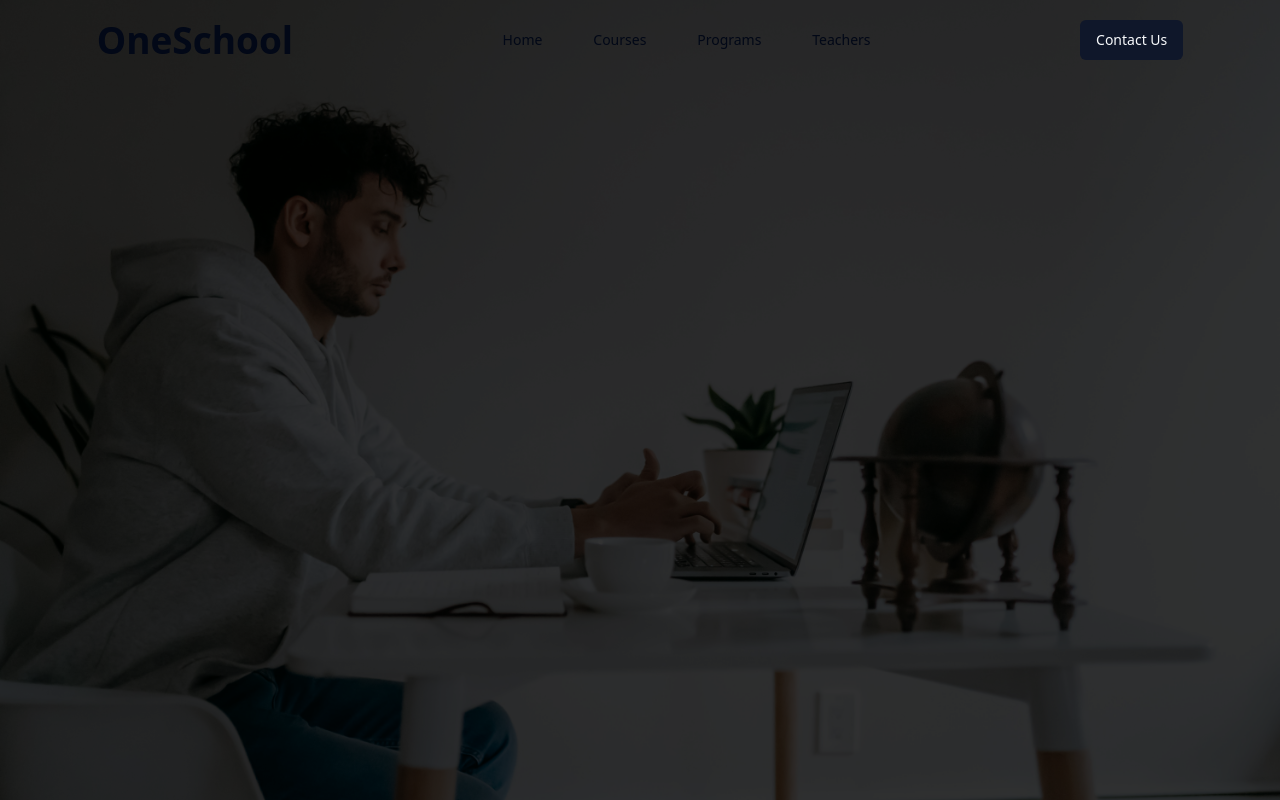
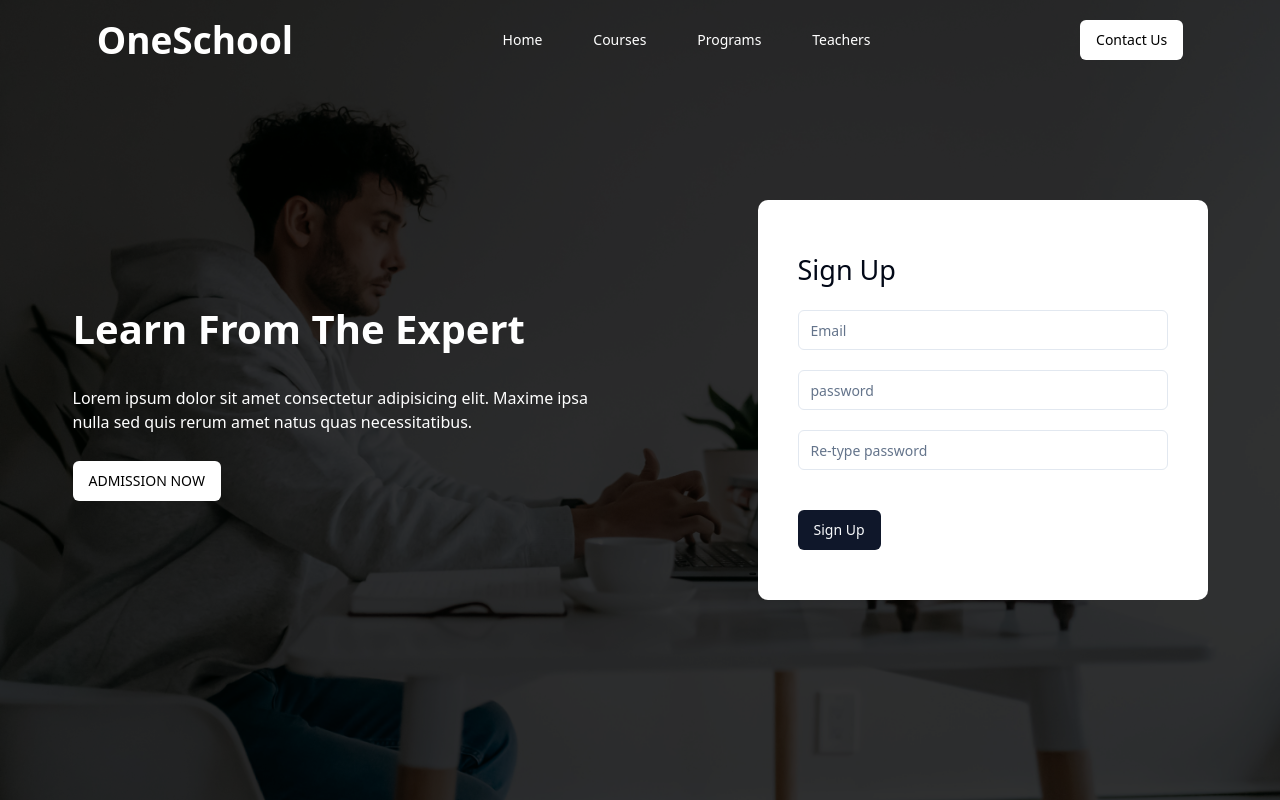
Before and after one commit to MohamedSaberChkiri/OneSchool, a React (Vite) app: page / in a window 1280 px wide. Built offline with nearby package versions, Linux system fonts and the light colour scheme.

Commit message:
home finished

```diff
--- a/src/App.css
+++ b/src/App.css
@@ -35,6 +35,10 @@
     background-size: cover;
     background-position: center;
     background-repeat: no-repeat;
+    display: flex;
+    align-items: center;
+    justify-content: space-around;
+    flex-wrap: wrap;
 
 }
 .home-container::before {
@@ -47,3 +51,40 @@
     background-color: rgba(0, 0, 0, 0.8); /* Change the color and opacity here */
     z-index: 1; /* Adjust the z-index as needed */
   }
+
+
+  .signup-container{
+    position: relative;
+    width: 450px;
+    height: 400px;
+    display: flex;
+    flex-direction: column;
+    align-items: flex-start;
+    justify-content: space-around;
+    padding: 40px;
+    z-index: 2;
+    background: white;
+    border-radius: 10px;
+  }
+
+  .signup-text{
+    font-size: 27px;
+  }
+
+  .home-text-container{
+    position: relative;
+    z-index: 2;
+    color: white;
+    width: 540px;
+    height: 230px;
+
+    display: flex;
+    flex-direction: column;
+    justify-content: space-around;
+    align-items: flex-start;
+
+  }
+  .home-text-container h1{
+    font-size: 40px;
+    font-weight: bold;
+  }
--- a/src/MyComponents/Header.jsx
+++ b/src/MyComponents/Header.jsx
@@ -5,15 +5,15 @@ import '../App.css'
 function Header() {
   return (
     <div className='Header-container'>
-        <div className="logo">OneSchool</div>
+        <div className="logo text-white">OneSchool</div>
         <div className="buttons">
-            <Button variant="ghost">Home</Button>
-            <Button variant="ghost">Courses</Button>
-            <Button variant="ghost">Programs</Button>
-            <Button variant="ghost">Teachers</Button>
+            <Button variant="ghost" className="text-white">Home</Button>
+            <Button variant="ghost" className="text-white">Courses</Button>
+            <Button variant="ghost" className="text-white">Programs</Button>
+            <Button variant="ghost" className="text-white">Teachers</Button>
         </div>
         <div className="contactus">
-            <Button>Contact Us</Button>
+            <Button className='bg-white text-black hover:text-white' >Contact Us</Button>
         </div>
 
 
--- a/src/MyComponents/Home.jsx
+++ b/src/MyComponents/Home.jsx
@@ -1,6 +1,8 @@
 import React from 'react'
 import '../App.css'
 import Header from './Header'
+import SignUp from './SignUp'
+import HomeText from './HomeText'
 
 
 function Home() {
@@ -8,6 +10,9 @@ function Home() {
     <div className='home-container'>
 
         <Header/>
+        <HomeText/>
+        <SignUp/>
+
 
     </div>
   )
--- a/src/MyComponents/HomeText.jsx
+++ b/src/MyComponents/HomeText.jsx
@@ -0,0 +1,17 @@
+import { Button } from '@/components/ui/button'
+import React from 'react'
+import '../App.css'
+
+function HomeText() {
+  return (
+    <div className='home-text-container'>
+
+        <h1>Learn From The Expert</h1>
+        <p>Lorem ipsum dolor sit amet consectetur adipisicing elit. Maxime ipsa nulla sed quis rerum amet natus quas necessitatibus.</p>
+        <Button className="bg-white text-black hover:text-white">ADMISSION NOW</Button>
+
+    </div>
+  )
+}
+
+export default HomeText
--- a/src/MyComponents/SignUp.jsx
+++ b/src/MyComponents/SignUp.jsx
@@ -0,0 +1,24 @@
+import React from 'react'
+import '../App.css'
+import { Input } from '@/components/ui/input'
+import { Button } from '@/components/ui/button'
+
+
+function SignUp() {
+  return (
+    <div className='signup-container'>
+
+        <div className="signup-text"><h3>Sign Up</h3></div>
+        <div className="signup-data-container w-full">
+            <Input type="email" placeholder="Email" className="mb-5"/>
+            <Input type="password" placeholder="password" className="mb-5"/>
+            <Input type="password" placeholder="Re-type password" className="mb-5"/>
+        </div>
+        <Button>Sign Up</Button>
+
+
+    </div>
+  )
+}
+
+export default SignUp
--- /dev/null
+++ b/src/components/ui/input.jsx
@@ -0,0 +1,19 @@
+import * as React from "react"
+
+import { cn } from "@/lib/utils"
+
+const Input = React.forwardRef(({ className, type, ...props }, ref) => {
+  return (
+    (<input
+      type={type}
+      className={cn(
+        "flex h-10 w-full rounded-md border border-input bg-background px-3 py-2 text-sm ring-offset-background file:border-0 file:bg-transparent file:text-sm file:font-medium placeholder:text-muted-foreground focus-visible:outline-none focus-visible:ring-2 focus-visible:ring-ring focus-visible:ring-offset-2 disabled:cursor-not-allowed disabled:opacity-50",
+        className
+      )}
+      ref={ref}
+      {...props} />)
+  );
+})
+Input.displayName = "Input"
+
+export { Input }
```
